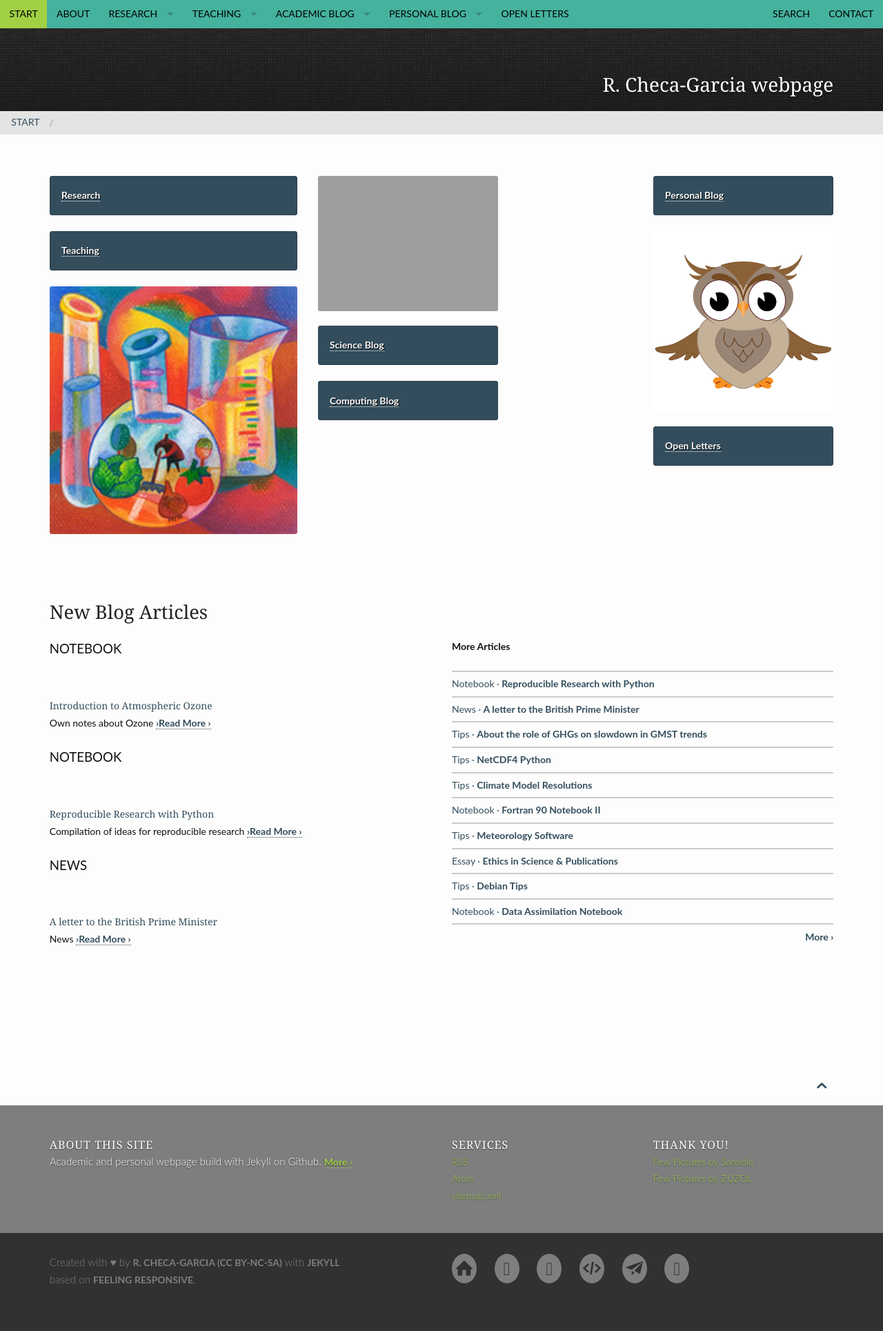
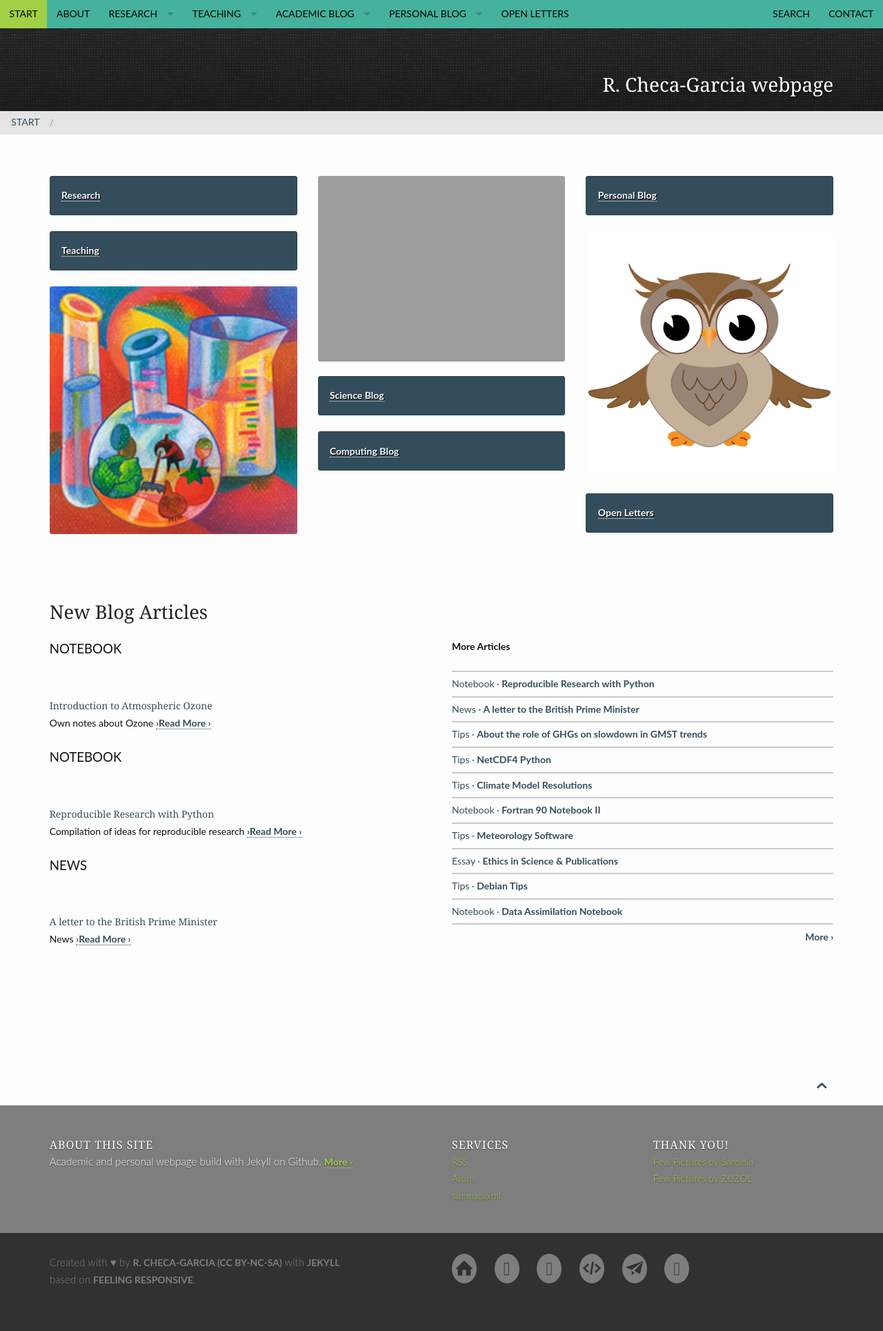
Before and after one commit to RCHG/rchg.github.io, a Jekyll site: the page built from pages/pages-root-folder/index.md, in a window 1280 px wide. Shown: the whole page at 69% size. Built offline with Jekyll 4.4.1, drawn with Linux system fonts in a browser that asks for light colours.

Commit message:
Update frontpage.html

```diff
--- a/_layouts/frontpage.html
+++ b/_layouts/frontpage.html
@@ -17,13 +17,13 @@ format: blog-index
         <img src="{{ site.urlimg }}{{ 'research_clipart.jpg' }}" width="100%" alt="" />
         <br></br>
     </div><!-- /.small-3.columns -->
-    <div class="small-3 columns">
+    <div class="small-4 columns">
         <img src="{{ site.urlimg }}{{ 'review.jpg' }}" width="100%" alt="" />
         <br></br>
         {% include alert info=' <a href="/blog/archive_science/">Science Blog</a>' %}
         {% include alert info=' <a href="/blog/archive_computing/">Computing Blog</a>' %}
     </div><!-- /.small-3.columns -->
-    <div class="small-3 columns">
+    <div class="small-4 columns">
          {% include alert info=' <a href="/blog/archive_personal/">Personal Blog</a>' %}
         <img src="{{ site.urlimg }}{{ 'buho.png' }}" width="100%" alt="" />
         <br></br>
```
